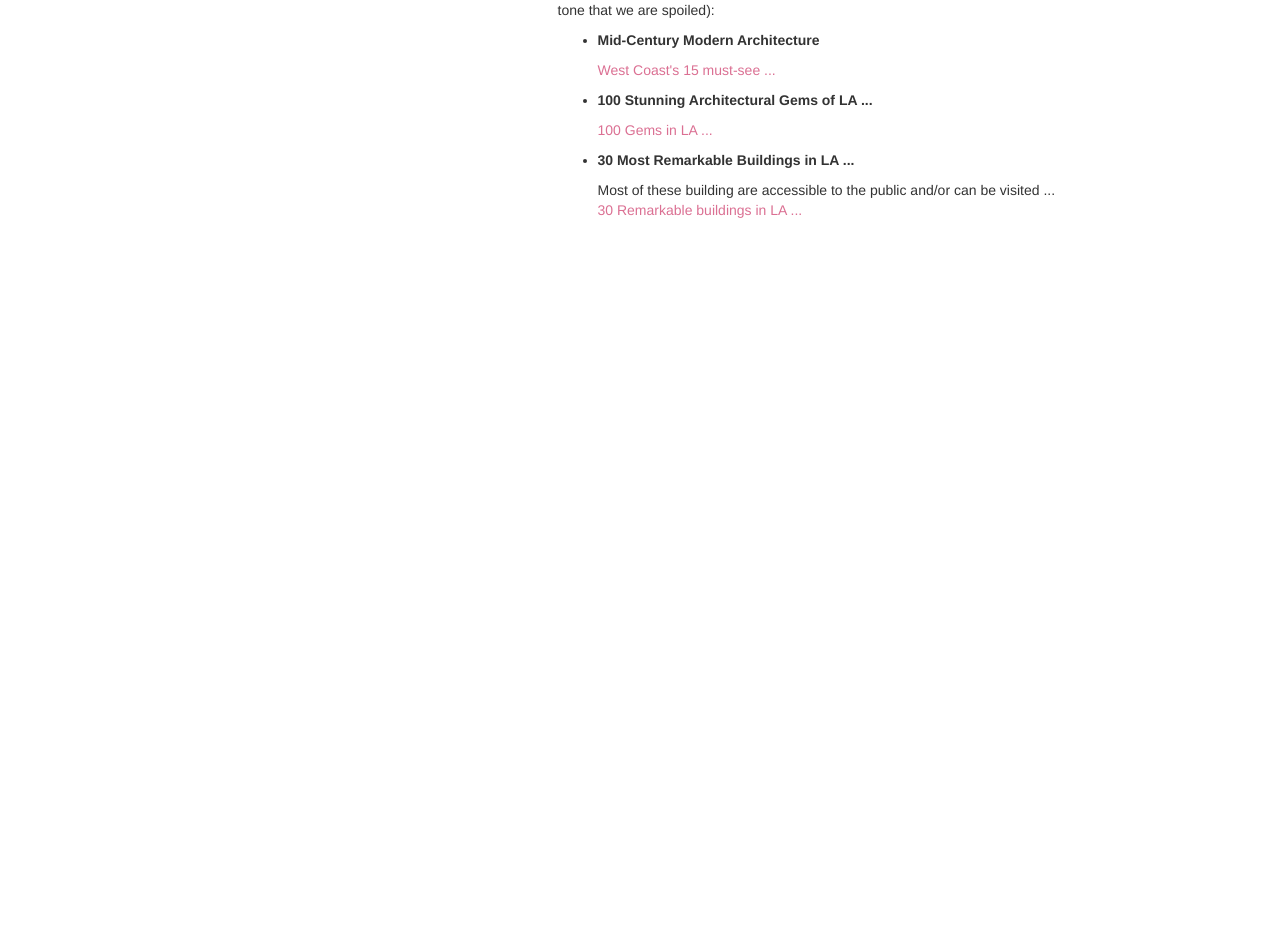
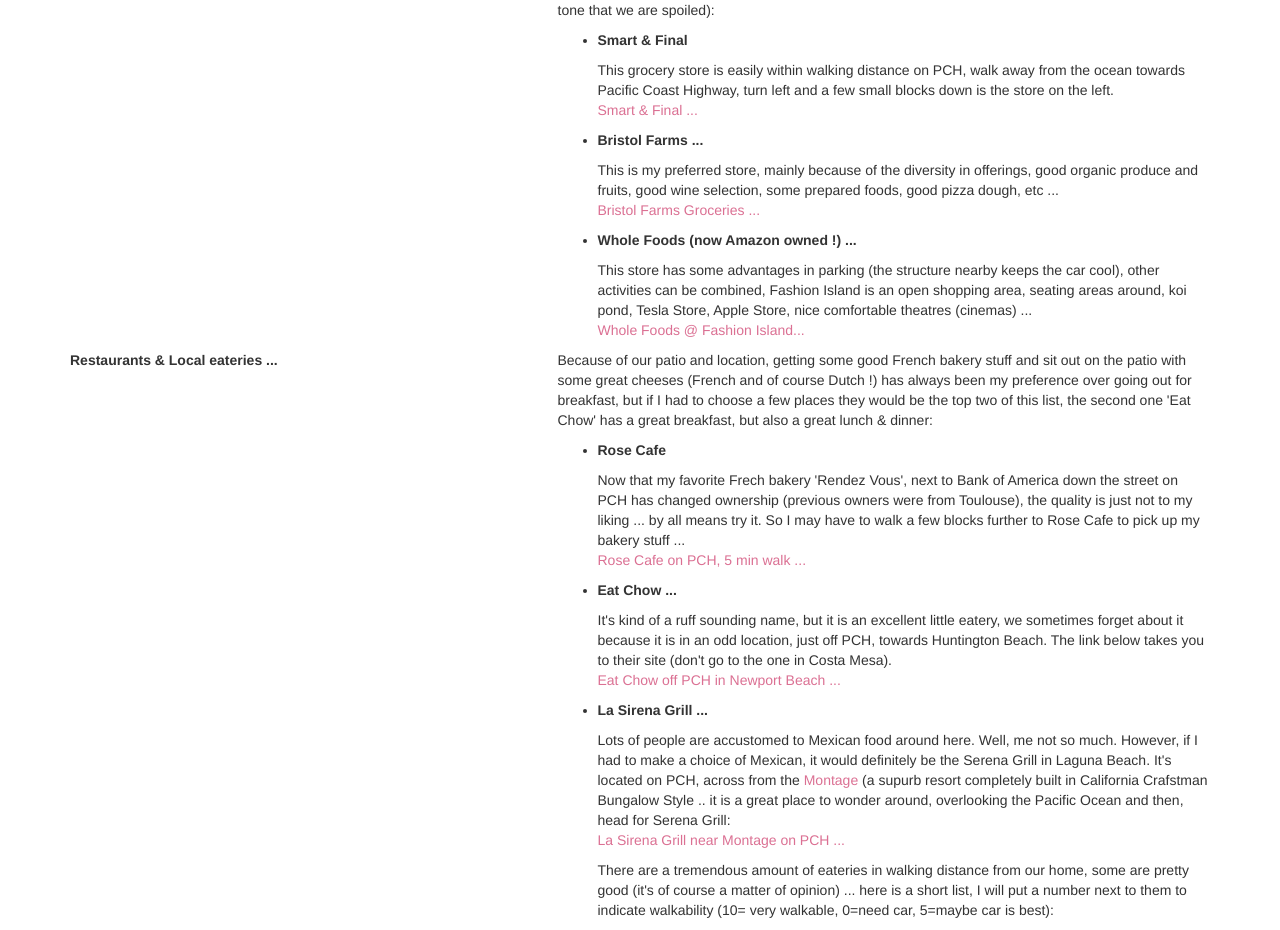
Before and after one commit to rrac/homeguide, a React (Create React App) app: page /pages/locations in a window 1280 px wide. Shown: the part 544-1474 px from the top of the page. Before the commit the page ends 800 px from the top, so only its background shows below. Built offline with nearby package versions, Linux system fonts and the light colour scheme.

Commit message:
Adding more locations

```diff
--- a/src/pages/contacts.jsx
+++ b/src/pages/contacts.jsx
@@ -20,6 +20,24 @@
                 just to provide you information, taking care of
                 Ruby in your absence or fixing things when things break.
               </b>
+            </p>
+          </Col>
+        </Row>
+        <Row>
+          <Col xs="5" sm="5">
+            <b></b>
+          </Col>
+          <Col xs="7" sm="7">
+            <p>
+              <b>Dr. & Mrs. Jeffrey Cohen</b> are our wonderful veterinary
+              specialist and care takers of our animals. They have everything on
+              file from us. Here is their information:
+            </p>
+            <p>1610 West Coast Hwy</p>
+            <p>Newport Beach, CA 92663</p>
+            <p><a href="tel:(949) 722-8152">Call Office</a> @ (949) 722-8152</p>
+            <p>
+              <a href="mailto:newportvet@aol.com">Dr. Cohen email</a>
             </p>
           </Col>
         </Row>
--- a/src/pages/locations.jsx
+++ b/src/pages/locations.jsx
@@ -120,43 +120,139 @@
             <ul>
               <li>
                 <p>
-                  <b>Mid-Century Modern Architecture</b>
+                  <b>Smart & Final</b>
                 </p>
                 <p>
+                  This grocery store is easily within walking distance on PCH,
+                  walk away from the ocean towards Pacific Coast Highway, turn
+                  left and a few small blocks down is the store on the left.
+                  <br />
                   <ALink
                     href="https://la.curbed.com/maps/midcentury-modern-architecture-west-coast"
                     target="_blank"
                   >
-                    West Coast's 15 must-see ...
+                    Smart & Final ...
                   </ALink>
                 </p>
               </li>
               <li>
                 <p>
-                  <b>100 Stunning Architectural Gems of LA ...</b>
+                  <b>Bristol Farms ...</b>
                 </p>
                 <p>
+                  This is my preferred store, mainly because of the diversity in
+                  offerings, good organic produce and fruits, good wine
+                  selection, some prepared foods, good pizza dough, etc ...
+                  <br />
                   <ALink
-                    href="http://www.lamag.com/culturefiles/locals-guide-100-architectural-landmarks-los-angeles/"
+                    href="https://www.bristolfarms.com/location/newport-beach/"
                     target="_blank"
                   >
-                    100 Gems in LA ...
+                    Bristol Farms Groceries ...
                   </ALink>
                 </p>
               </li>
               <li>
                 <p>
-                  <b>30 Most Remarkable Buildings in LA ...</b>
+                  <b>Whole Foods (now Amazon owned !) ...</b>
                 </p>
                 <p>
-                  Most of these building are accessible to the public and/or can
-                  be visited ... <br />
+                  This store has some advantages in parking (the structure
+                  nearby keeps the car cool), other activities can be combined,
+                  Fashion Island is an open shopping area, seating areas around,
+                  koi pond, Tesla Store, Apple Store, nice comfortable theatres
+                  (cinemas) ... <br />
                   <ALink
-                    href="https://www.timeout.com/los-angeles/attractions/the-30-most-beautiful-buildings-in-los-angeles/"
+                    href="https://www.wholefoodsmarket.com/stores/newport"
                     target="_blank"
                   >
-                    30 Remarkable buildings in LA ...
+                    Whole Foods @ Fashion Island...
                   </ALink>
+                </p>
+              </li>
+            </ul>
+          </Col>
+        </Row>
+        <Row>
+          <Col xs="5" sm="5">
+            <p>
+              <b>Restaurants & Local eateries ...</b>
+            </p>
+          </Col>
+          <Col xs="7" sm="7">
+            <p>
+              Because of our patio and location, getting some good French bakery
+              stuff and sit out on the patio with some great cheeses (French and
+              of course Dutch !) has always been my preference over going out
+              for breakfast, but if I had to choose a few places they would be
+              the top two of this list, the second one 'Eat Chow' has a great
+              breakfast, but also a great lunch & dinner:
+            </p>
+            <ul>
+              <li>
+                <p>
+                  <b>Rose Cafe</b>
+                </p>
+                <p>
+                  Now that my favorite Frech bakery 'Rendez Vous', next to Bank
+                  of America down the street on PCH has changed ownership
+                  (previous owners were from Toulouse), the quality is just not
+                  to my liking ... by all means try it. So I may have to walk a
+                  few blocks further to Rose Cafe to pick up my bakery stuff ...<br />
+                  <ALink
+                    href="https://www.rosebakerycafe.net/#breakfast-and-lunch-corona-del-mar"
+                    target="_blank"
+                  >
+                    Rose Cafe on PCH, 5 min walk ...
+                  </ALink>
+                </p>
+              </li>
+              <li>
+                <p>
+                  <b>Eat Chow ...</b>
+                </p>
+                <p>
+                  It's kind of a ruff sounding name, but it is an excellent
+                  little eatery, we sometimes forget about it because it is in
+                  an odd location, just off PCH, towards Huntington Beach. The
+                  link below takes you to their site (don't go to the one in
+                  Costa Mesa).<br />
+                  <ALink
+                    href="https://www.eatchow.com/newport-beach/"
+                    target="_blank"
+                  >
+                    Eat Chow off PCH in Newport Beach ...
+                  </ALink>
+                </p>
+              </li>
+              <li>
+                <p>
+                  <b>La Sirena Grill ...</b>
+                </p>
+                <p>
+                  Lots of people are accustomed to Mexican food around here.
+                  Well, me not so much. However, if I had to make a choice of
+                  Mexican, it would definitely be the Serena Grill in Laguna
+                  Beach. It's located on PCH, across from the{" "}
+                  <ALink
+                    href="https://www.montagehotels.com/lagunabeach"
+                    target="_blank"
+                  >
+                    Montage
+                  </ALink>{" "}
+                  (a supurb resort completely built in California Crafstman
+                  Bungalow Style .. it is a great place to wonder around,
+                  overlooking the Pacific Ocean and then, head for Serena Grill:<br />
+                  <ALink
+                    href="http://www.lasirenagrill.com/SouthLaguna/"
+                    target="_blank"
+                  >
+                    La Sirena Grill near Montage on PCH ...
+                  </ALink>
+                </p>
+                <p style={{marginTop: 3}}>
+                    There are a tremendous amount of eateries in walking distance from our home, some are pretty good (it's of course a matter of opinion) ... here is a short list, I will put a number next to them to indicate walkability (10= very walkable, 0=need car, 5=maybe car is best):
+
                 </p>
               </li>
             </ul>
```
